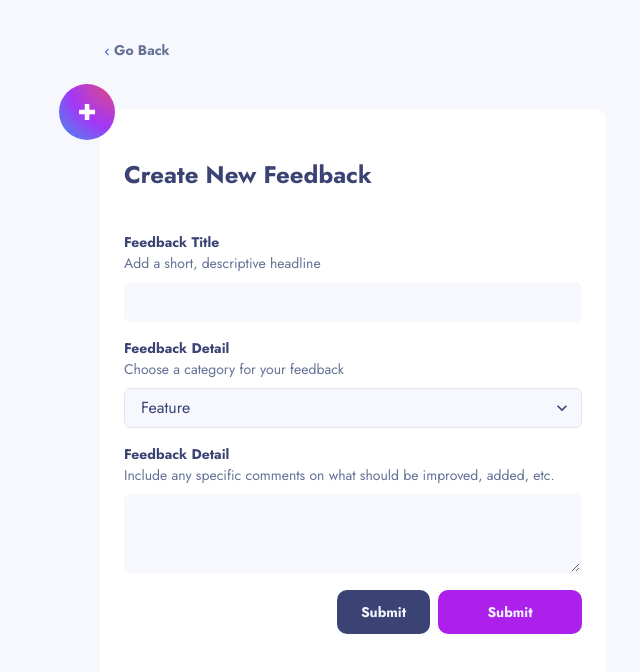
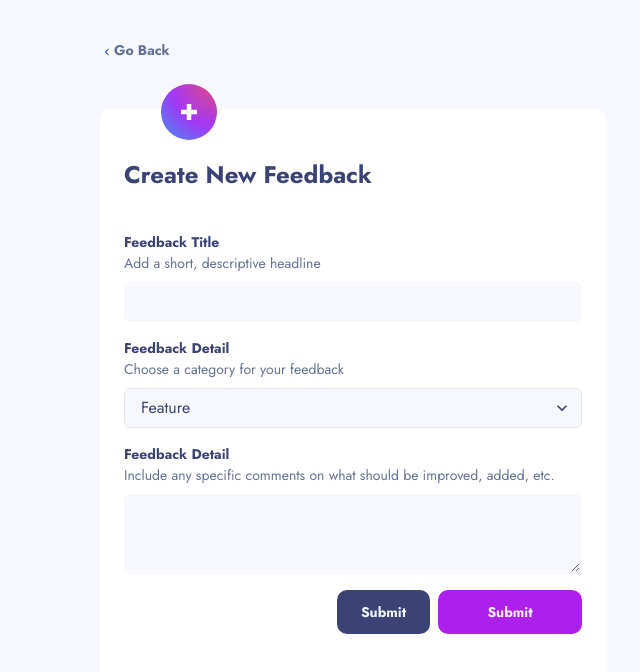
Before and after one commit to lilianaruva/product-feedback-app, a React (Create React App) app: page / in a window 1280 px wide. Shown: the top 672 px of the page, without its empty margins (287-927 px from the left). Built offline with nearby package versions, Linux system fonts and the light colour scheme.

Commit message:
circle responsive

```diff
--- a/src/pages/NewFeedBack/styles/newFeedback.css
+++ b/src/pages/NewFeedBack/styles/newFeedback.css
@@ -10,7 +10,7 @@
 
 .circle-icon {
     position: absolute;
-    left: 27%;
+    left: 35%;
     top: 6%;
     z-index: 2;
 }
@@ -83,3 +83,39 @@
     display: flex;
     justify-content: flex-end;
 }
+
+@media screen and (min-width:768px) {
+    .circle-icon {
+        position: absolute;
+        left: 20%;
+        top: 6%;
+        z-index: 2;
+    }
+}
+
+@media screen and (min-width:1024px) {
+    .circle-icon {
+        position: absolute;
+        left: 30%;
+        top: 6%;
+        z-index: 2;
+    }
+}
+
+@media screen and (min-width:1200px) {
+    .circle-icon {
+        position: absolute;
+        left: 35%;
+        top: 6%;
+        z-index: 2;
+    }
+}
+
+@media screen and (min-width:2000px) {
+    .circle-icon {
+        position: absolute;
+        left: 38%;
+        top: 6%;
+        z-index: 2;
+    }
+}
```
